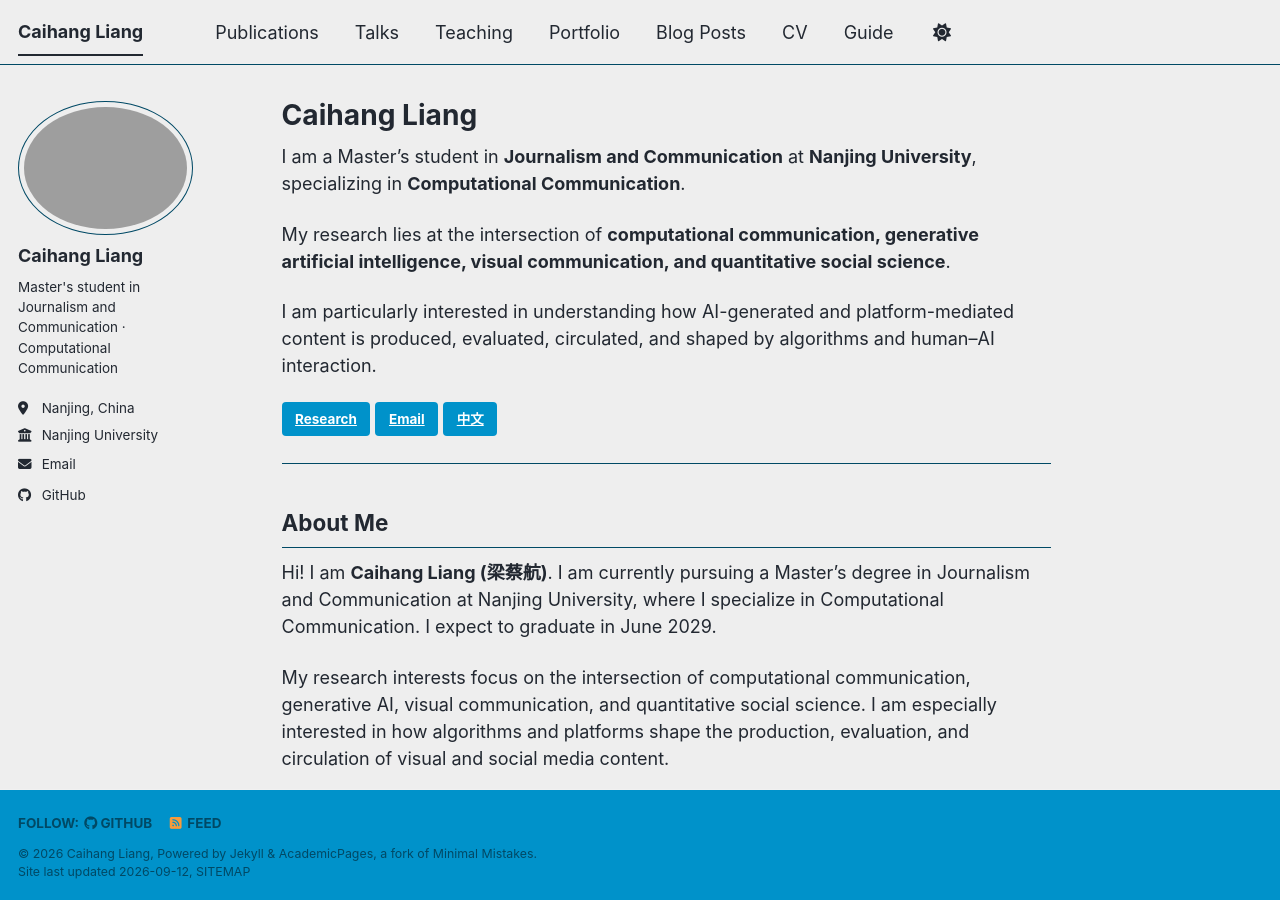
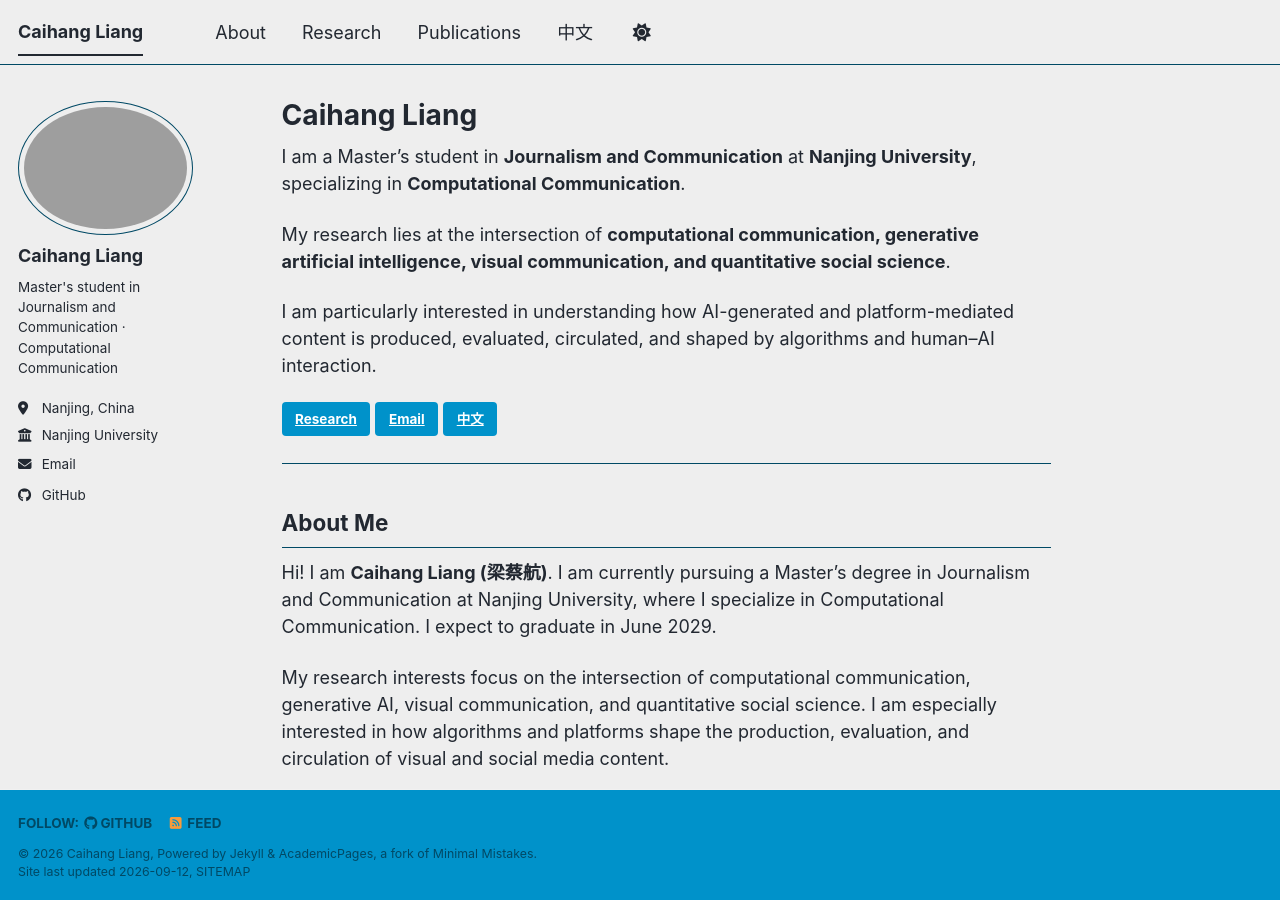
Before and after one commit to ivy-328/ivy-328.github.io, a Jekyll site: the page built from _pages/about.md, in a window 1280 px wide and 900 px high. Built offline with Jekyll 4.4.1, drawn with Linux system fonts in a browser that asks for light colours; a style sheet for code colours, icons or effects is not loaded; some of the changed lines change nothing that is shown.

Commit message:
Update navigation links in _data/navigation.yml
Reorganized main navigation links and added new entries.

```diff
--- a/_data/navigation.yml
+++ b/_data/navigation.yml
@@ -1,33 +1,14 @@
-# The following is the order of the links in the header of the website.
-#
-# Changing the order here will adjust the order and you can also add additional
-# links. Removing a link prevents it from showing in the header, but does not
-# prevent it from being included in the site.
-#
-# NOTE that only one of the CV options should be selected, the first is for the
-#      Markdown formatted page while the second is generated using JSON.
+# Main navigation
 
 main:
+  - title: "About"
+    url: /
+
+  - title: "Research"
+    url: /#research
+
   - title: "Publications"
-    url: /publications/
+    url: /#publications
 
-  - title: "Talks"
-    url: /talks/
-
-  - title: "Teaching"
-    url: /teaching/
-
-  - title: "Portfolio"
-    url: /portfolio/
-
-  - title: "Blog Posts"
-    url: /year-archive/
-
-  - title: "CV"
-    url: /cv/
-
-  # - title: "CV"
-  #   url: /cv-json/
-
-  - title: "Guide"
-    url: /markdown/
+  - title: "中文"
+    url: /zh/
```
